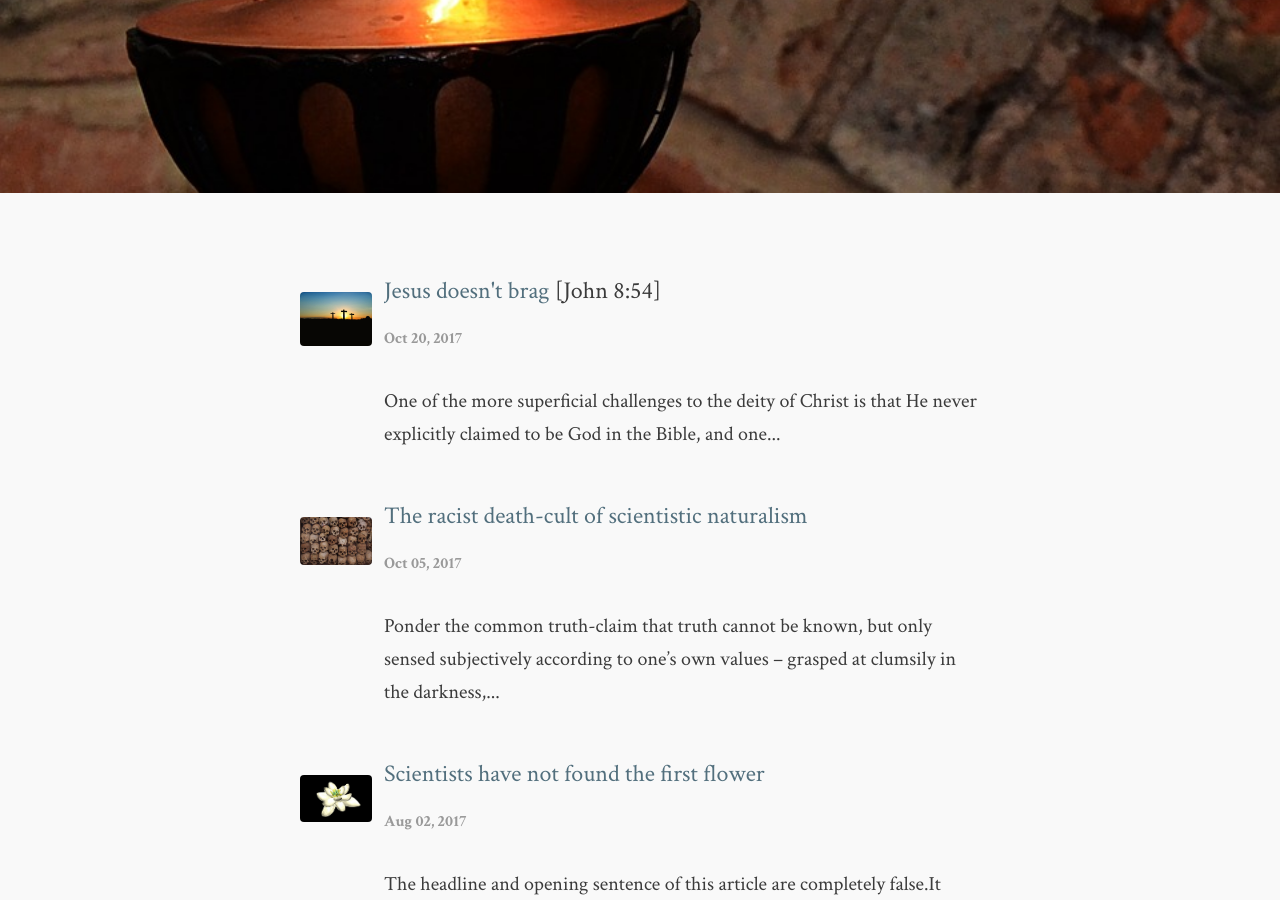
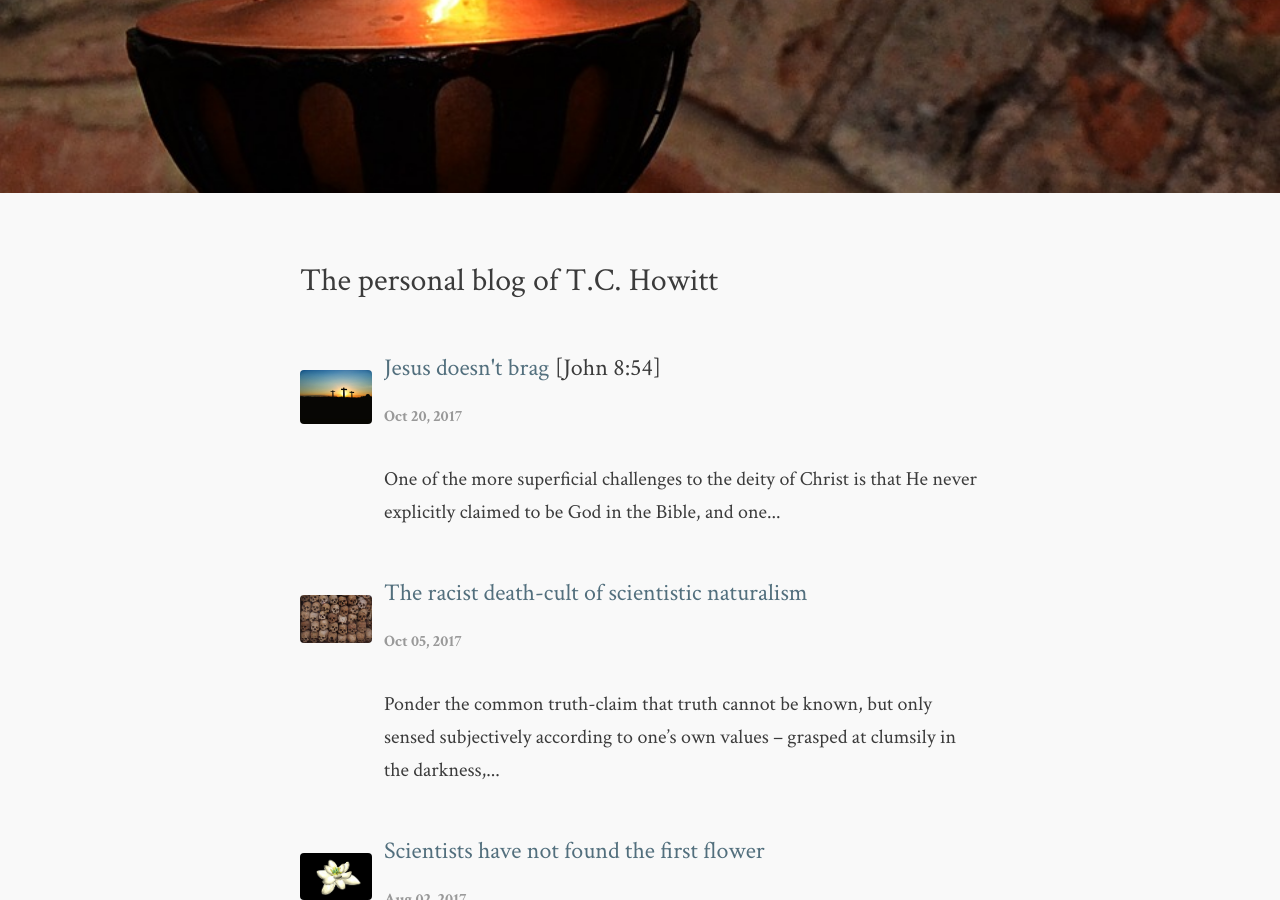
Before and after one commit to flashlightministries/oilforlight, a Jekyll site: the page built from index.html, in a window 1280 px wide and 900 px high, scrolled down 357 px. Built offline with Jekyll 4.4.1, drawn with Linux system fonts in a browser that asks for light colours; nearby versions of some CDN libraries; the list of posts is cut into pages by our own code.

Commit message:
Update index.html

```diff
--- a/index.html
+++ b/index.html
@@ -1,5 +1,6 @@
 ---
 layout: default
+description: The personal blog of T.C. Howitt
 ---
 
 <!-- This loops through the paginated posts -->
```
